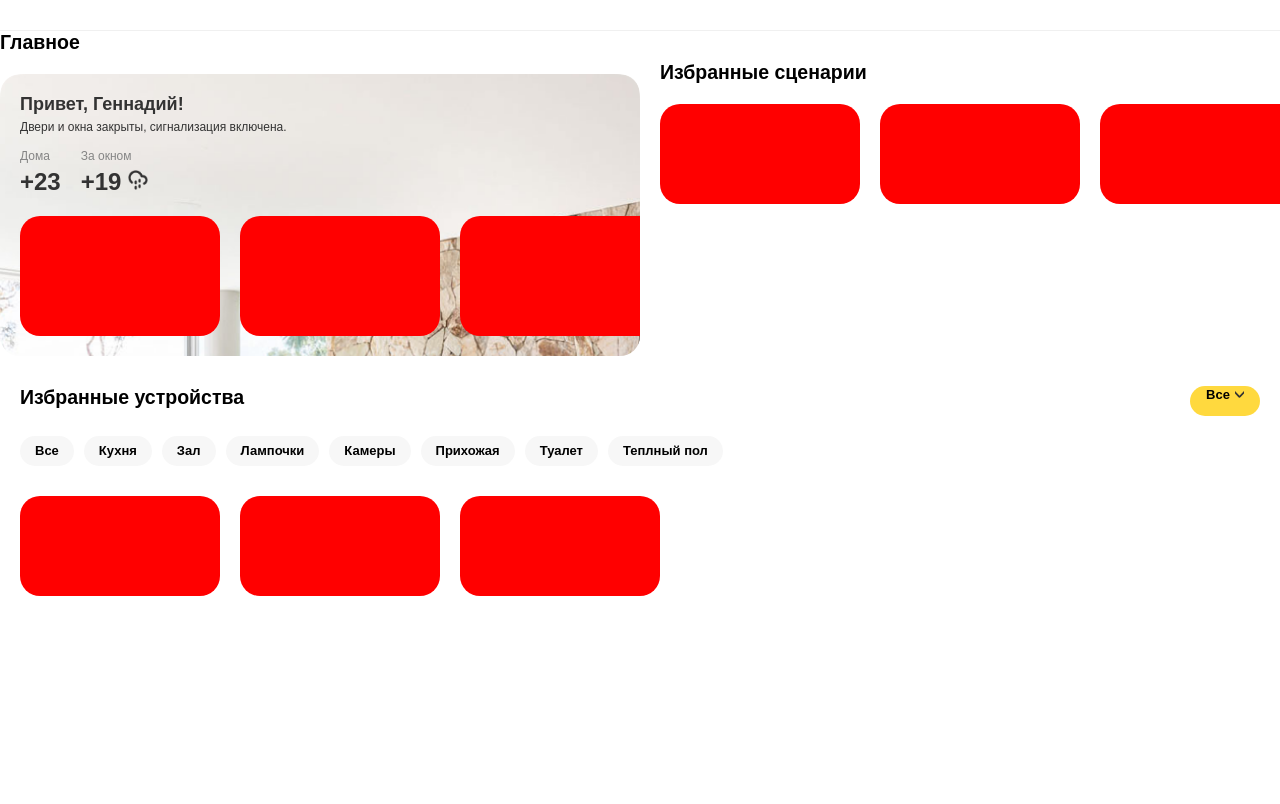
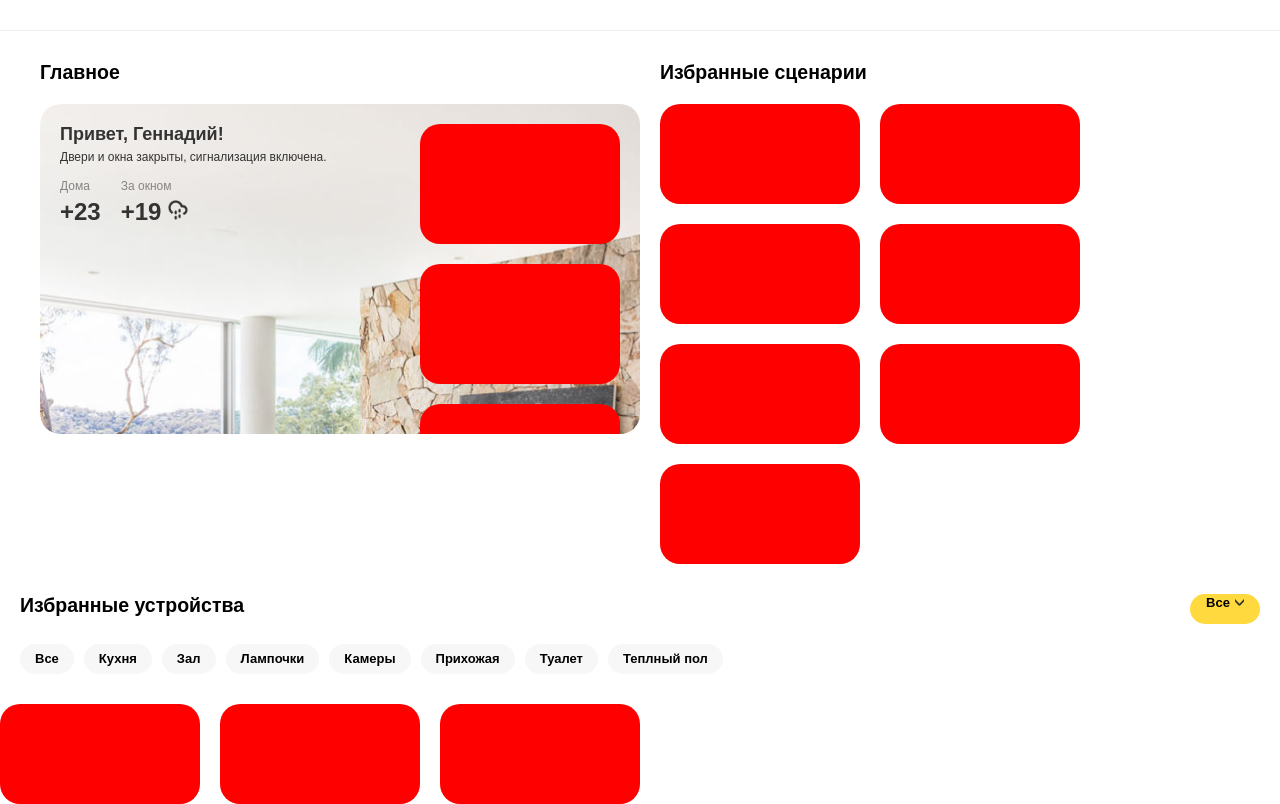
Before and after one commit to DanilaLeontyev/shri18-task2, a website built with webpack: page src/index.html in a window 1280 px wide. Shown: the part 66-870 px from the top of the page. Before the commit the page ends 800 px from the top, so only its background shows below. Built offline with nearby package versions, Linux system fonts and the light colour scheme.

Commit message:
блок .main .cards-container для десктопа

```diff
--- a/src/index.html
+++ b/src/index.html
@@ -54,6 +54,18 @@
           </div>
           <div class="scenario-card">
           </div>
+          <div class="scenario-card">
+          </div>
+          <div class="scenario-card">
+          </div>
+          <div class="scenario-card">
+          </div>
+          <div class="scenario-card">
+          </div>
+          <div class="scenario-card">
+          </div>
+          <div class="scenario-card">
+          </div>
         </section>
       </div>
     </section>
@@ -76,6 +88,13 @@
         </div>
         <div class="scenario-card">
         </div>
+        <div class="scenario-card">
+        </div>
+        <div class="scenario-card">
+        </div>
+        <div class="scenario-card">
+        </div>
+      </div>
       </div>
     </section>
   </main>
--- a/src/style/card-container.scss
+++ b/src/style/card-container.scss
@@ -7,3 +7,21 @@
 .cards-container::-webkit-scrollbar {
     display: none;
 }
+
+@media (min-width: 1024px) {
+    .selected .cards-container {
+        display: flex;
+        flex-wrap: wrap;
+        margin-top: 0px;
+        margin-left: 20px;
+    }
+
+    .main .cards-container {
+        margin-top: 0;
+        flex-direction: column;
+        overflow-y: auto;
+        margin-right: 20px;
+        max-height: 330px;
+        overflow-y: auto;
+    }
+}
--- a/src/style/card.scss
+++ b/src/style/card.scss
@@ -11,5 +11,19 @@
 }
 
 .main--cards .scenario-card {
-    height: 120px;
+    min-height: 120px;
 }
+
+@media (min-width: 1024px) {
+    .scenario-card:first-child {
+        margin-left: 0;
+    }
+    .selected .scenario-card{
+        margin-top: 20px;
+    }
+
+    .main .scenario-card {
+        margin-top: 20px;
+        margin-right: 0;
+    }
+}
--- a/src/style/main.scss
+++ b/src/style/main.scss
@@ -64,11 +64,16 @@
         min-width: 50%;
     }
     .main-container {
-        width: 100%;
         margin: 0;
         margin-top: 20px;
+        margin-left: 40px;
+        display: flex;
+        justify-content: space-between;
+        padding: 0;
     }
     .main--title {
         display: block;
+        margin-top: 30px;
+        margin-left: 40px;
     }
 }
```
